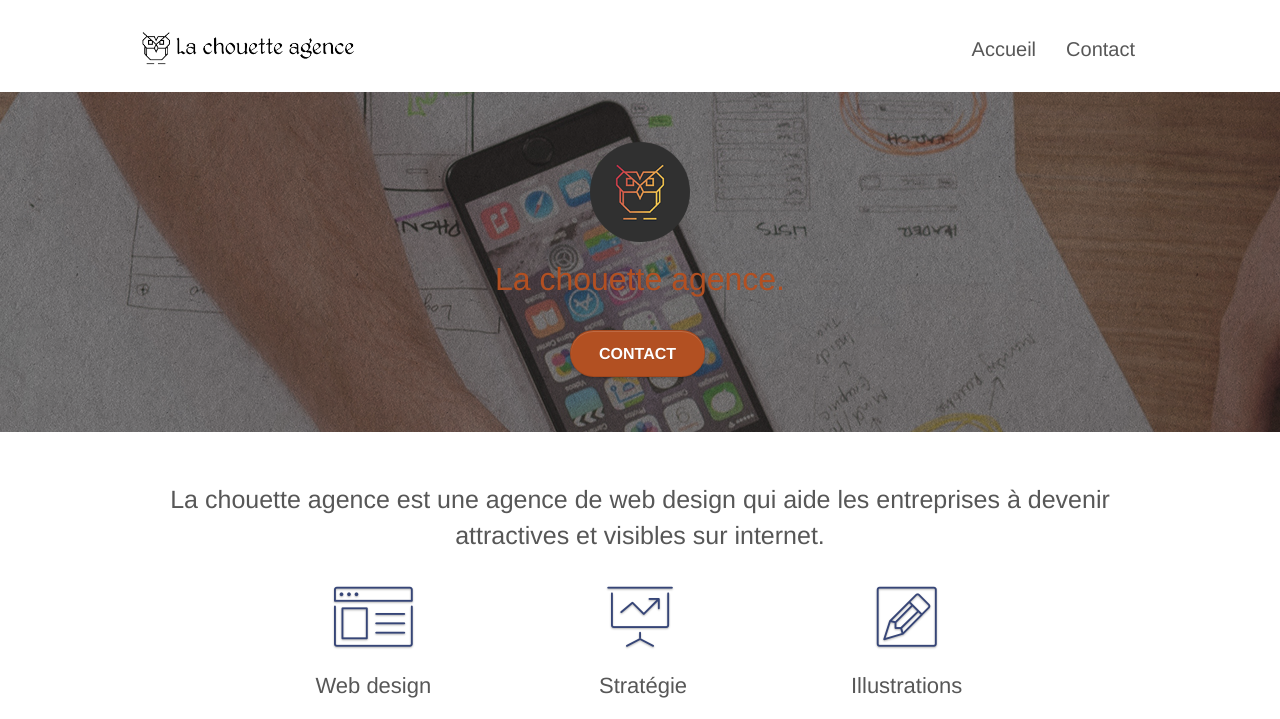
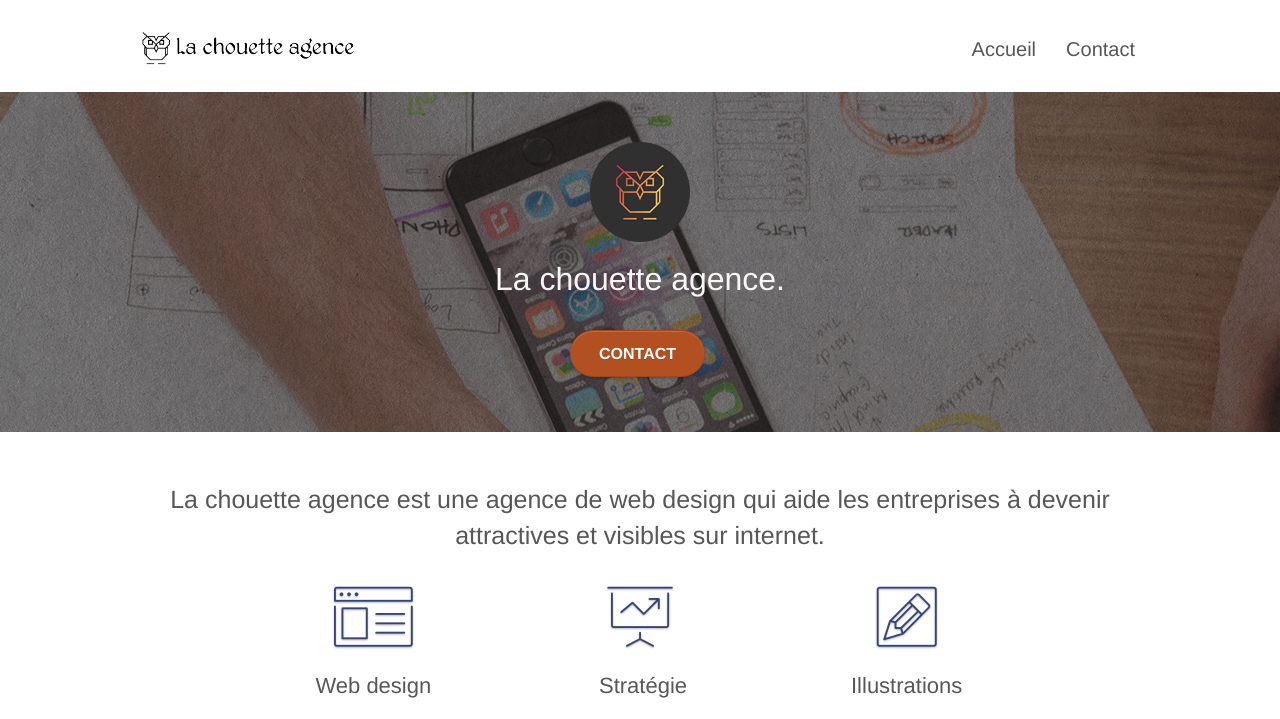
Before and after one commit to mostapha69/HarbaouiMostapha_4_23082021, a plain HTML site: page index.html in a window 1280 px wide. Shown: the top 719 px of the page. Drawn offline with Linux system fonts and the light colour scheme.

Commit message:
changement couleur element: tc-white  accessibilité

```diff
--- a/style.css
+++ b/style.css
@@ -801,7 +801,7 @@ h4 {
 }
 
 .tc-white {
-    color: #b25022!important;
+    color: #f8f6f5!important;
 }
 
 .btn-atomic-tangerine {
```
